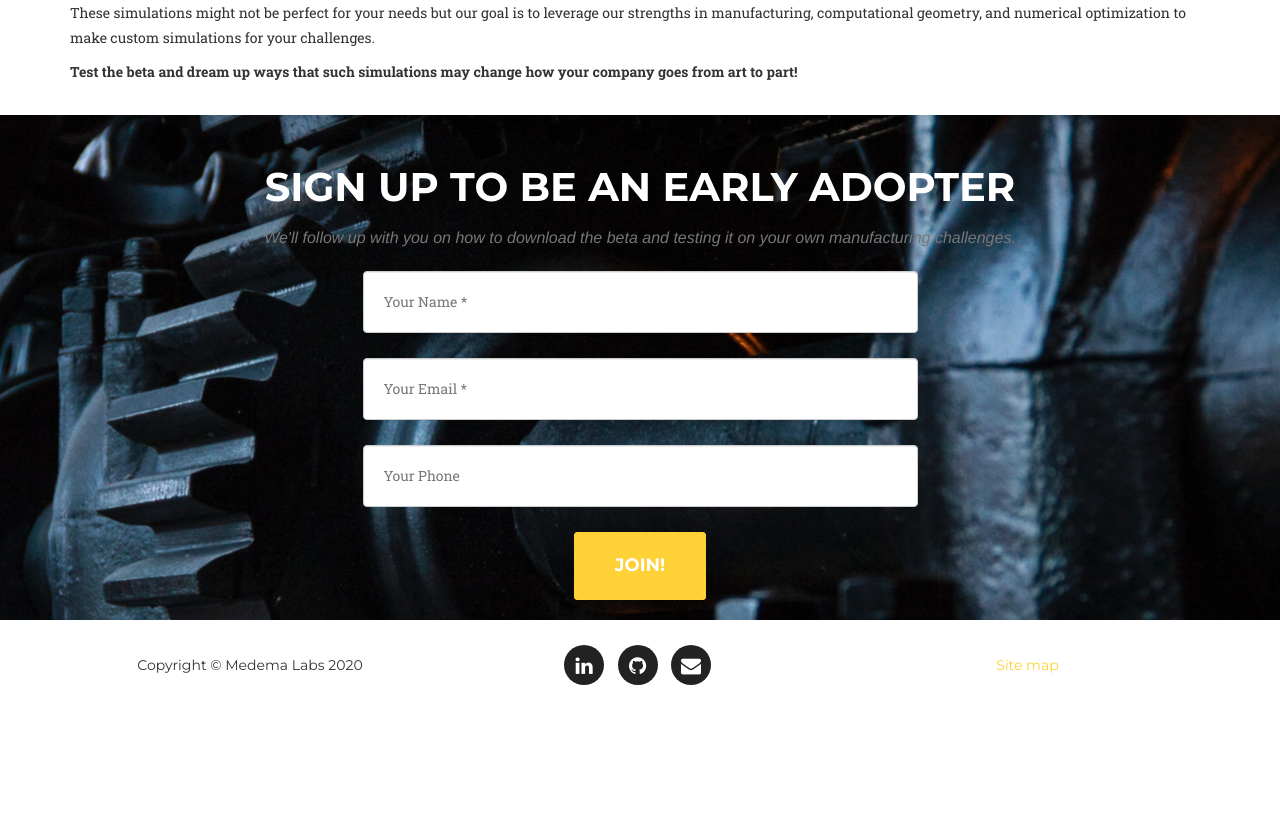
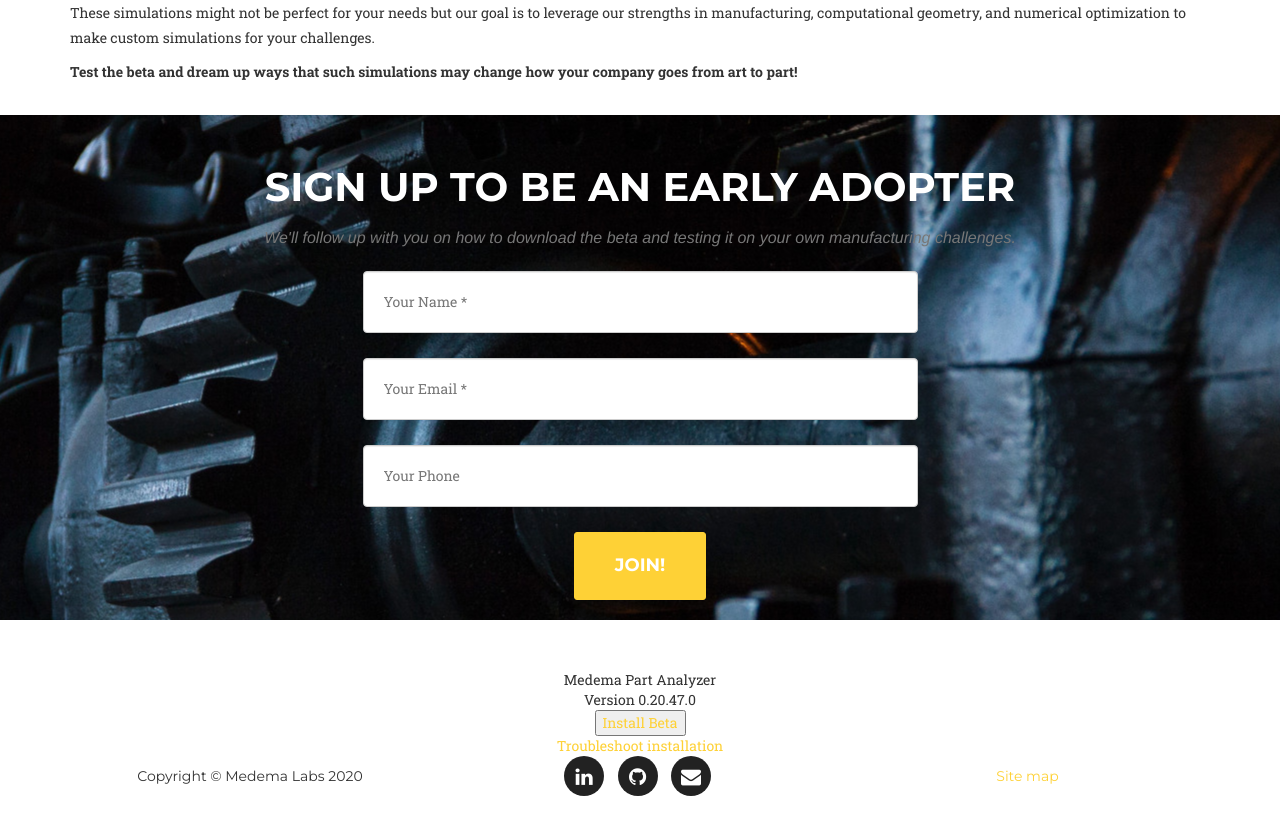
Before and after one commit to medemalabs/medemalabs.github.io, a Jekyll site: the page built from mpabd.md, in a window 1280 px wide and 900 px high, scrolled down 1075 px, cut to the strip 79-900 px from the top of the window. Built offline with Jekyll 4.4.1, drawn with Linux system fonts in a browser that asks for light colours; some web fonts are replaced; before the commit the page ends 1864 px from its top, so only the background shows below that.

Commit message:
okay added installer now, i think

```diff
--- a/_includes/mpabd.html
+++ b/_includes/mpabd.html
@@ -78,3 +78,16 @@
             </div>
                 </div>
     </section>
+    <section id="installer">
+        <div class="col-lg-12 text-center">
+
+            <div class="app-title xl  mb-24 dark-blue"> Medema Part Analyzer </div>
+            <div class="app-version lg mb-24"> Version 0.20.47.0 </div>
+
+            <div class="mb-12 dlbuttons"> <a
+                    href='ms-appinstaller:?source=https://medemalabs.com/PartAnalyzerPackaging.appinstaller'><button>Install Beta<i class='ms-Icon ms-Icon--ChevronRight sm'></i></button></a> </div>
+            <div class="mb-24"> <a href="https://go.microsoft.com/fwlink/?linkid=870616"> Troubleshoot installation </a>
+            </div>
+        </div>
+
+    </section>
```
Also changed, not shown: 1 other file.
